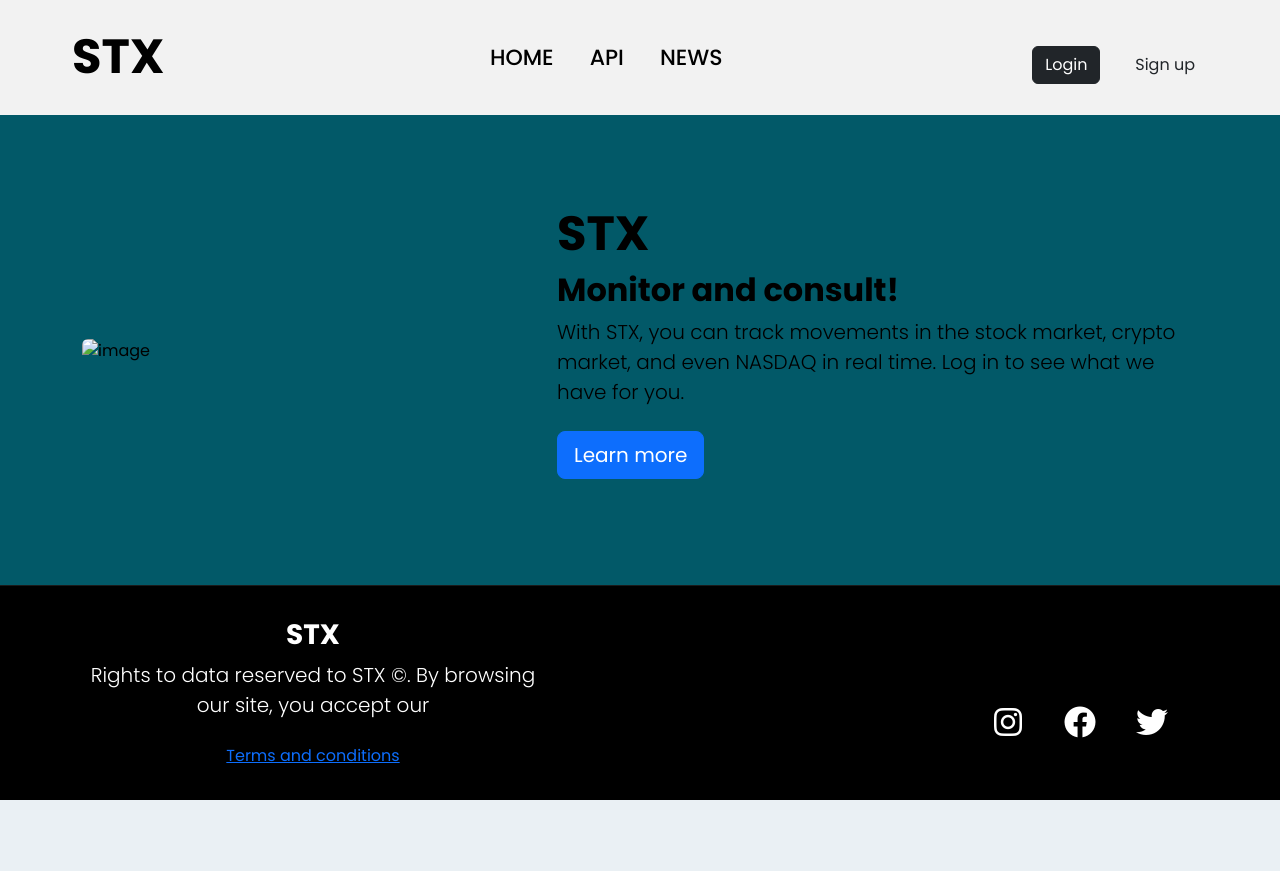
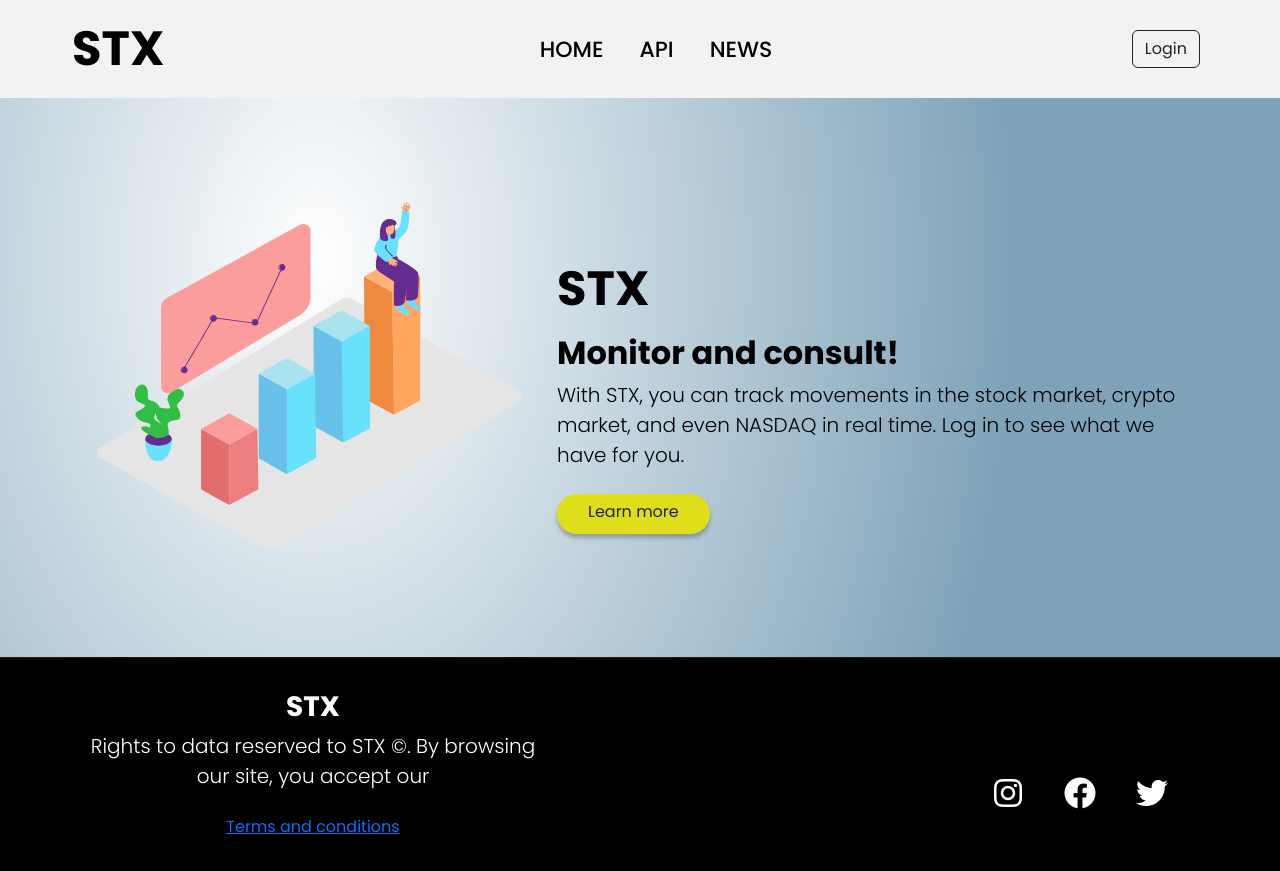
Before and after one commit to Cloneeu/ESTOX, a plain HTML site: page main-page.html in a window 1280 px wide. Before the commit the page ends 800 px from the top, so only its background shows below. Drawn offline with nearby package versions, Linux system fonts and the light colour scheme; a script that the page names is missing.

Commit message:
UI polish: Bg, image & buttons - Fixed:  the background color and gradient. - Added: the new chart graphic to the main view. - Refactored: button styles for a more cohesive look and feel.

```diff
--- a/css/main-page.css
+++ b/css/main-page.css
@@ -1,7 +1,7 @@
 :root {
   --primary-color: rgba(234, 240, 244);
   --text-color: #000000;
-  --highlight-color: #de1b1b;
+  --highlight-color: #dede1b;
 }
 
 body {
@@ -14,12 +14,9 @@ body {
   display: flex;
   flex-direction: column;
 }
-
 .navbar {
   background-color: #f2f2f2;
-  padding: 1rem 0;
   font-size: 22px;
-  border-bottom: 1px solid rgba(255, 255, 255, 0.1);
 }
 .navbar > .container {
   width: 90%;
@@ -46,15 +43,20 @@ body {
   color: var(--highlight-color) !important;
 }
 
+
 .auth-section {
   justify-content: center;
   margin-top: 1rem;
 }
 
+
+
+
 .hero-section {
   flex: 1 0 auto;
   display: flex;
-  background: #025968;
+  /* warning: gradient uses a rotation that is not supported by CSS and may not behave as expected */
+  background: radial-gradient(54.37% 185.57% at 24.74% 28.89%, #FFFFFF 0%, #7EA3B9 100%);
   align-items: center;
   padding: 4rem 0;
 }
@@ -64,8 +66,22 @@ body {
 }
 
 
+.btn-more {
+  position: absolute;
+  width: 152.78px;
+  height: 40px;
+  border: none;
+  background: #DEDE1B;
+  box-shadow: 0px 4px 4px rgba(0, 0, 0, 0.25);
+  border-radius: 25px;
+}
 
 
+
+.btn-more:hover {
+background-color: #000000;
+color: white;
+}
 
 
 
--- a/main-page.html
+++ b/main-page.html
@@ -55,10 +55,9 @@
               <a class="nav-link" href="#">NEWS</a>
             </li>
           </ul>
-          <div class="auth-section">
-            <button class="btn btn-dark me-2" id="loginBtn">Login</button>
-            <button class="btn btn-danger" style="display:none" id="logoutBtn">Logout</button>
-            <button class="btn ms-2" id="signupBtn">Sign up</button>
+          <div class="d-grid gap-2 d-md-flex justify-content-md-end">
+            <button class="btn btn-outline-dark me-md-2" id="loginBtn">Login</button>
+            <button class="btn btn-outline-danger" style="display:none" id="logoutBtn">Logout</button>
           </div>
         </div>
       </div>
@@ -70,7 +69,7 @@
         <div class="row align-items-center">
           <div class="col-12 col-md-5">
             <img
-              src="./assets/hero.jpg"
+              src="./assets/logo.svg"
               alt=" image "
               class="img-fluid rounded hero-img"
               loading="lazy"
@@ -78,15 +77,13 @@
           </div>
 
           <div class="col-12 col-md-7">
-            <h1 class="display-5 fw-bold">STX</h1>
+            <p class="display-5 fw-bold">STX</p>
             <h2 class="fw-bold">Monitor and consult!</h2>
             <p class="lead mb-4">
               With STX, you can track movements in the stock market, crypto market, and even NASDAQ in real time. Log in to see what we have for you.
             </p>
             <p>
-              <a class="btn btn-primary btn-lg me-2" href="#" role="button"
-                >Learn more</a
-              >
+              <a class="btn btn-more" href="#" role="button">Learn more</a>
             </p>
           </div>
         </div>
```
Also changed, not shown: assets/logo.svg (added).
